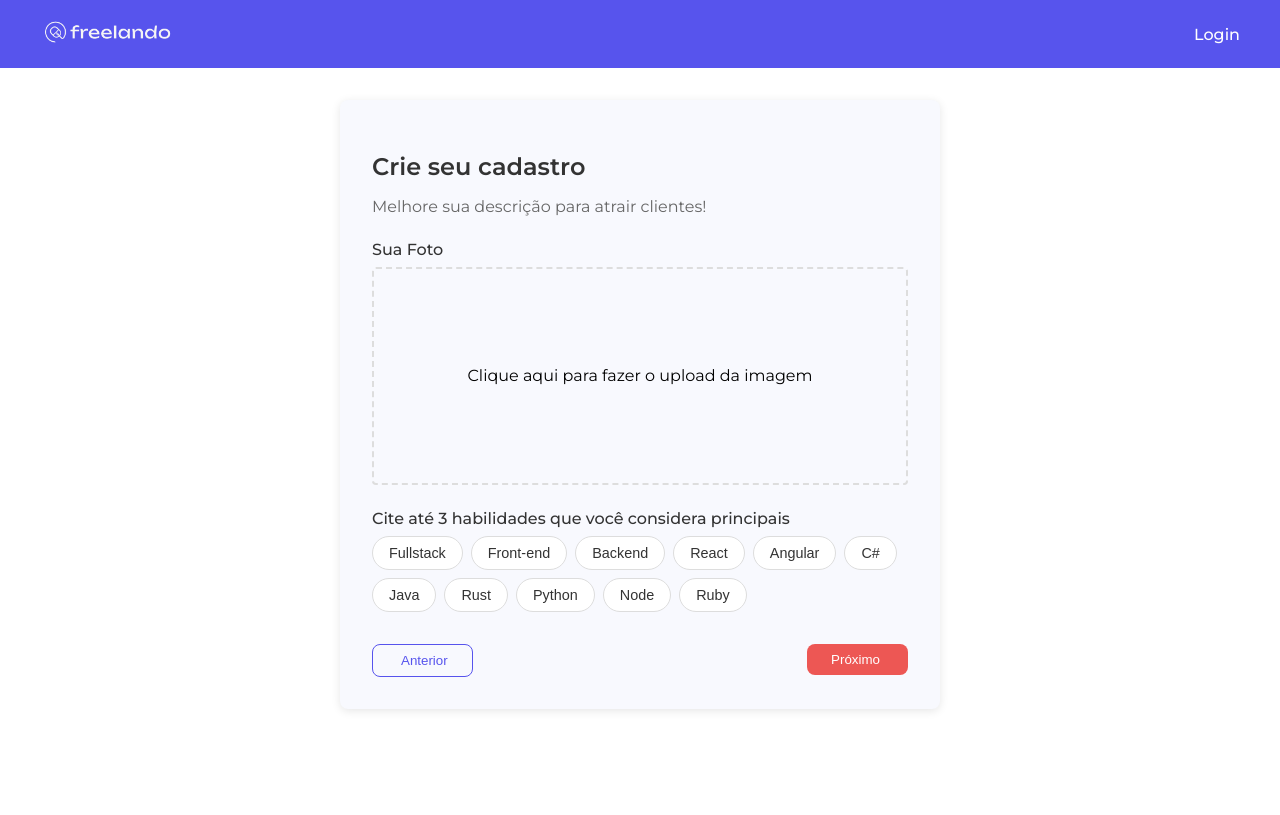
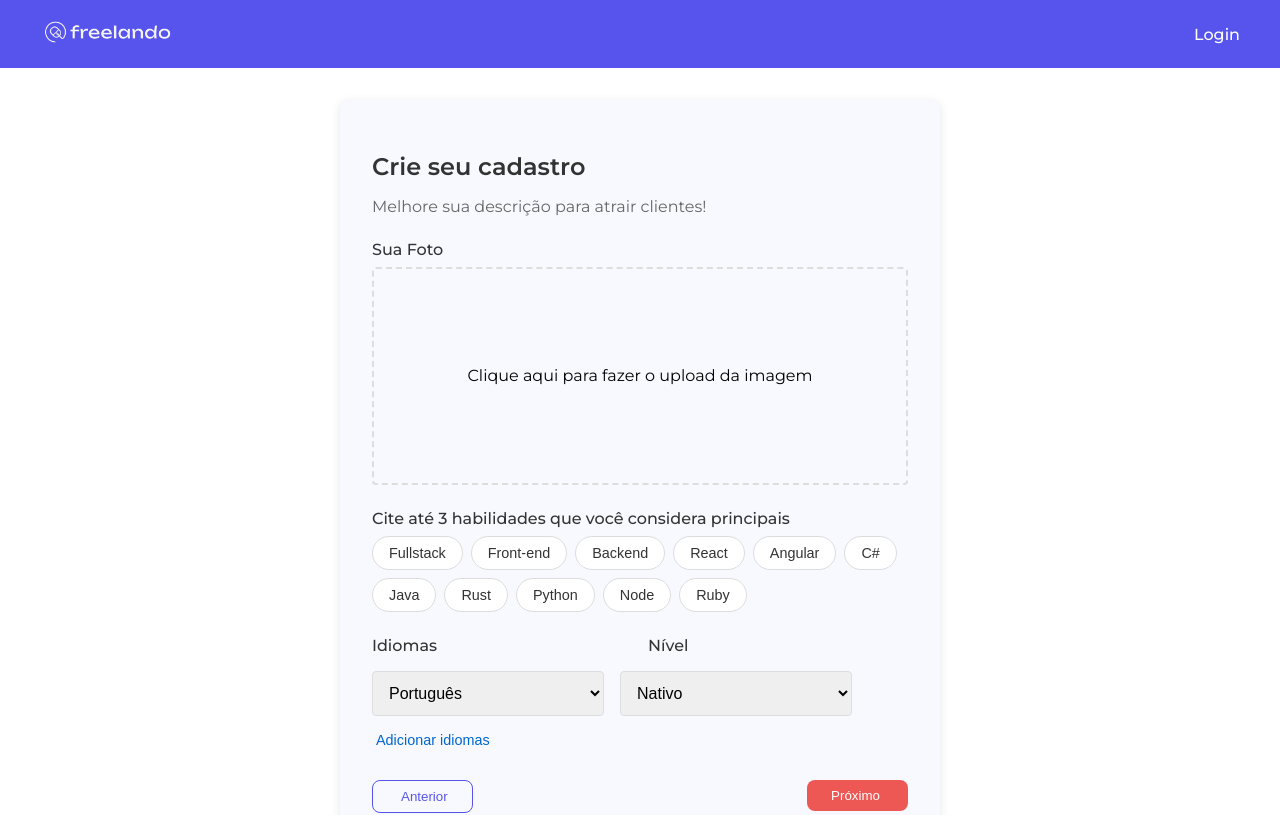
Before and after one commit to ImR0D/freelando-reactive-form-main, an Angular app: page /cadastro/perfil in a window 1280 px wide. Shown: the top 815 px of the page. Built offline with nearby package versions, Linux system fonts and the light colour scheme.

Commit message:
feat: add language selection with validation to perfil form

```diff
--- a/src/app/pages/perfil-form/perfil-form.component.html
+++ b/src/app/pages/perfil-form/perfil-form.component.html
@@ -57,6 +57,81 @@
           </div>
         </div>
 
+        <div class="cadastro-form__field">
+          <div class="cadastro-form__row cadastro-form__row--header">
+            <div class="cadastro-form__column">
+              <label class="cadastro-form__label">Idiomas</label>
+            </div>
+            <div class="cadastro-form__column">
+              <label class="cadastro-form__label">Nível</label>
+            </div>
+          </div>
+
+          <ng-container formArrayName="idiomas">
+            <div
+              class="cadastro-form__row"
+              *ngFor="let idiomaForm of idiomasArray.controls; let i = index"
+              [formGroupName]="i"
+            >
+              <div class="cadastro-form__column">
+                <select class="cadastro-form__select" formControlName="nome">
+                  <option value="" disabled>Escolha o idioma</option>
+                  <option *ngFor="let idioma of idiomas" [value]="idioma">
+                    {{ idioma }}
+                  </option>
+                </select>
+                <div
+                  class="cadastro-form__error"
+                  *ngIf="
+                    idiomaForm.get('nome')?.invalid &&
+                    idiomaForm.get('nome')?.touched
+                  "
+                >
+                  Seleção de Idioma obrigatório
+                </div>
+              </div>
+
+              <div class="cadastro-form__column">
+                <select class="cadastro-form__select" formControlName="nivel">
+                  <option value="" disabled>Nível de conhecimento</option>
+                  <option [value]="nivel" *ngFor="let nivel of niveisIdioma">
+                    {{ nivel }}
+                  </option>
+                </select>
+                <div
+                  class="cadastro-form__error"
+                  *ngIf="
+                    idiomaForm.get('nivel')?.invalid &&
+                    idiomaForm.get('nivel')?.touched
+                  "
+                >
+                  Seleção de Nível obrigatório
+                </div>
+              </div>
+
+              <div class="cadastro-form__column cadastro-form__column--actions">
+                <button
+                  class="cadastro-form__icon-button"
+                  type="button"
+                  (click)="removerIdioma(i)"
+                  *ngIf="i > 0 || idiomaForm.get('nome')?.value !== 'Português'"
+                ></button>
+              </div>
+            </div>
+          </ng-container>
+
+          <div class="cadastro-form__add-button">
+            <button
+              class="cadastro-form__text-button"
+              type="button"
+              (click)="adicionarIdioma()"
+            >
+              <i class="fas fa-plus-circle"></i>
+              Adicionar idiomas
+            </button>
+          </div>
+        </div>
+
         <div class="cadastro-form__actions">
           <app-button
             text="Anterior"
--- a/src/app/pages/perfil-form/perfil-form.component.ts
+++ b/src/app/pages/perfil-form/perfil-form.component.ts
@@ -1,12 +1,19 @@
 import { Component, OnInit } from '@angular/core';
 import { CommonModule } from '@angular/common';
-import { FormBuilder, FormGroup, ReactiveFormsModule } from '@angular/forms';
+import {
+  FormArray,
+  FormBuilder,
+  FormGroup,
+  ReactiveFormsModule,
+  Validators,
+} from '@angular/forms';
 
 import { ButtonComponent } from '../../shared/components/button/button.component';
 import { Habilidade } from '../../shared/models/habilidade.interface';
 import { ChipComponent } from '../../shared/components/chip/chip.component';
 import { Router } from '@angular/router';
 import { CadastroService } from '../../shared/services/cadastro-service';
+import { Idioma } from '../../shared/models/idioma.interface';
 
 @Component({
   selector: 'app-perfil-form',
@@ -88,6 +95,25 @@
     this.perfilForm.patchValue({ habilidadesSelecionadas });
   }
 
+  get idiomasArray(): FormArray {
+    return this.perfilForm.get('idiomas') as FormArray;
+  }
+
+  removerIdioma(index: number): void {
+    if (index == 0 && this.idiomasArray.at(0).get('nome')?.value == 'Português')
+      return;
+
+    this.idiomasArray.removeAt(index);
+  }
+
+  adicionarIdioma(nome: string = '', nivel: string = ''): void {
+    const idiomaForm = this.formBuilder.group({
+      nome: [nome, Validators.required],
+      nivel: [nivel, Validators.required],
+    });
+    this.idiomasArray.push(idiomaForm);
+  }
+
   private inicializarFormulario() {
     this.perfilForm = this.formBuilder.group({
       foto: [''],
@@ -96,6 +122,17 @@
       idiomas: this.formBuilder.array([]),
       portfolio: [''],
       linkedin: [''],
+    });
+
+    this.adicionarIdioma('Português', 'Nativo');
+  }
+
+  private extrairIdiomas(): Idioma[] {
+    return this.idiomasArray.controls.map((control) => {
+      return {
+        nome: control.get('nome')?.value,
+        nivel: control.get('nivel')?.value,
+      };
     });
   }
 
@@ -106,7 +143,7 @@
       foto: this.fotoPreview ?? null,
       resumo: formValue.resumo,
       habilidadesSelecionadas: formValue.habilidadesSelecionadas,
-      idiomas: [],
+      idiomas: this.extrairIdiomas(),
       portfolio: formValue.portfolio,
       linkedin: formValue.linkedin,
     });
```
